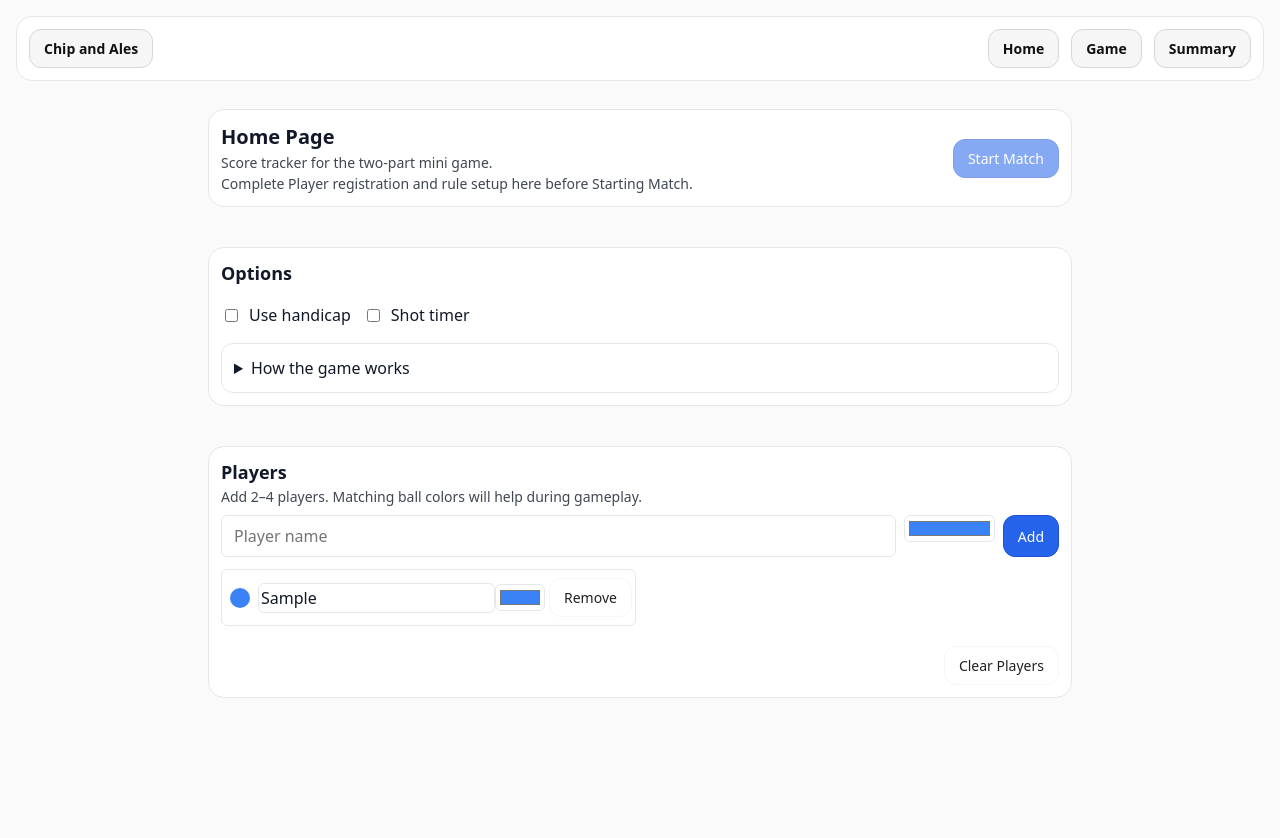
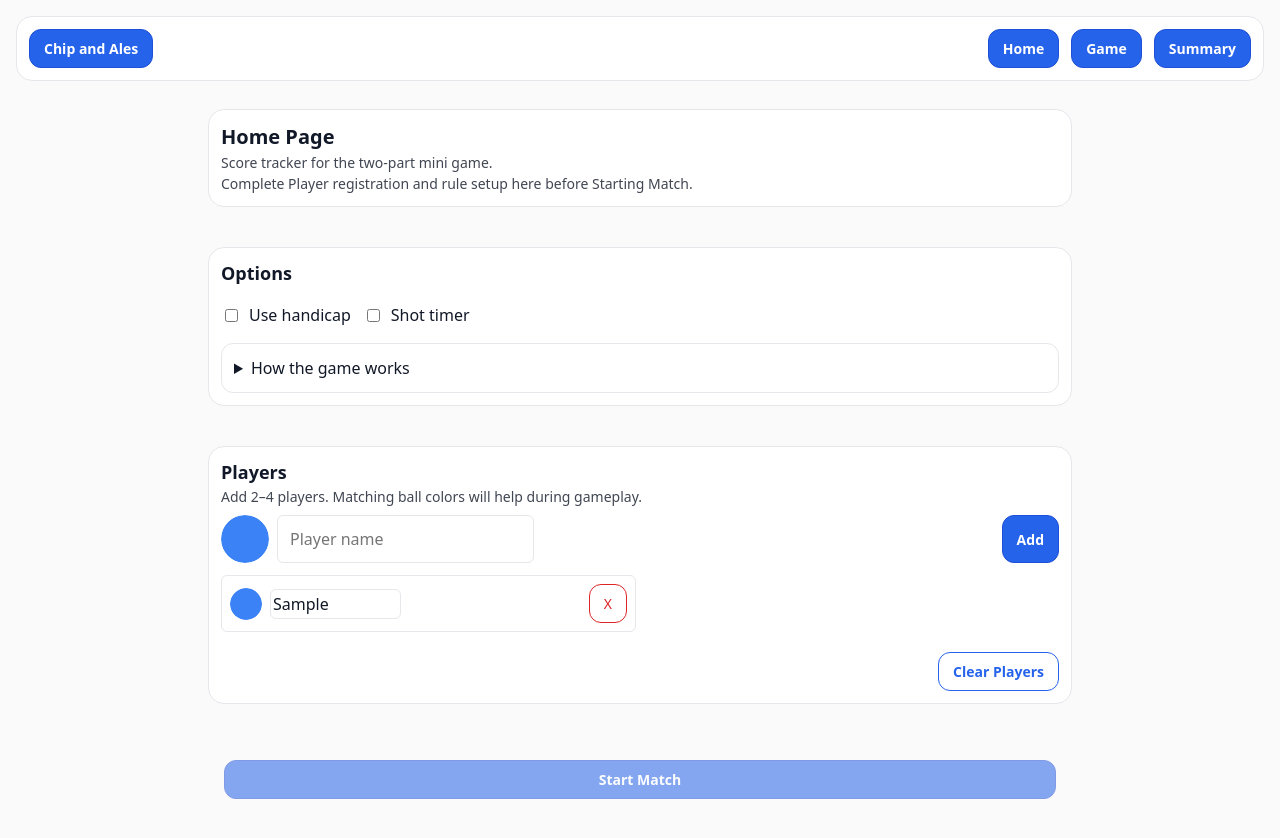
Before and after one commit to SakamotoWebDev/chip-and-ales, a React (Vite) app: page / in a window 1280 px wide. Both pictures are taken after typing "Sample" into the empty fields and a click on the button "Add". Shown: the top 838 px of the page. Before the commit the page ends 800 px from the top, so only its background shows below. Built offline with nearby package versions, Linux system fonts and the light colour scheme.

Commit message:
updated App.tsx to include BrowserRouter basename for GP support, updated package.json to include 404 page fallback, updated vite.config.ts to include base and build information, improved UI styling and layouts, corrected idle page stall during game phase changes

```diff
--- a/src/components/common/button.tsx
+++ b/src/components/common/button.tsx
@@ -4,11 +4,13 @@ import { ButtonHTMLAttributes, ReactNode } from 'react'
 type ButtonVariant = 'solid' | 'outline' | 'ghost'
 type ButtonTone = 'neutral' | 'primary' | 'success' | 'danger'
 type ButtonSize = 'sm' | 'md' | 'lg'
+type ButtonFont = 'xsm' | 'sm' | 'md' | 'lg' | 'xlg'
 
 export interface ButtonProps extends ButtonHTMLAttributes<HTMLButtonElement> {
   variant?: ButtonVariant
   tone?: ButtonTone
   size?: ButtonSize
+  weight?: ButtonFont
   fullWidth?: boolean
   loading?: boolean
   iconLeft?: ReactNode
@@ -28,10 +30,19 @@ const sizePad: Record<ButtonSize, { px: number; py: number; fs: number; br: numb
   lg: { px: 18, py: 12, fs: 16, br: 14 },
 }
 
+const fontWeights: Record<ButtonFont, number> = {
+  xsm: 300,
+  sm: 500,
+  md: 700,
+  lg: 900,
+  xlg: 1100,
+}
+
 export default function Button({
   variant = 'solid',
-  tone = 'neutral',
+  tone = 'primary',
   size = 'md',
+  weight = 'md',
   fullWidth,
   loading,
   iconLeft,
@@ -43,6 +54,7 @@ export default function Button({
 }: ButtonProps) {
   const c = toneColors[tone]
   const s = sizePad[size]
+  const fw = fontWeights[weight]
 
   const baseStyle: React.CSSProperties = {
     display: 'inline-flex',
@@ -51,6 +63,7 @@ export default function Button({
     gap: 8,
     padding: `${s.py}px ${s.px}px`,
     fontSize: s.fs,
+    fontWeight: fw,
     borderRadius: s.br,
     borderWidth: 1,
     borderStyle: 'solid',
--- a/src/features/minigame/gameDashboard.tsx
+++ b/src/features/minigame/gameDashboard.tsx
@@ -1,4 +1,3 @@
-// /src/features/minigame/gameDashboard.tsx
 import { JSXElementConstructor, Key, ReactElement, ReactNode, ReactPortal, useMemo, useState } from 'react'
 import { useRootStore } from '../../store/createStore'
 import StartLocationPicker from './startLocationPicker'
@@ -8,11 +7,10 @@ import PuttingController from '../putting/puttingController'
 import EndRoundSummary from './endRoundSummary'
 import GameResult from './gameResult'
 import { PlayerId, RoundRecord } from '../../types/domain'
-import { NavLink } from 'react-router-dom'
+import { NavLink, useNavigate } from 'react-router-dom'
 import Button from '@/components/common/button'
 
  type Phase =
-  | 'idle'
   | 'startLocation'
   | 'orderConfirm'
   | 'chipping'
@@ -32,12 +30,19 @@ export default function GameDashboard() {
   const resetScores = useRootStore(s => s.resetScores)
   const resetRounds = useRootStore(s => s.resetRounds)
 
-  const [phase, setPhase] = useState<Phase>('idle')
+  const [phase, setPhase] = useState<Phase>('startLocation')
   const [startLocation, setStartLocation] = useState('')
   const [closestWinnerId, setClosestWinnerId] = useState<PlayerId | undefined>(undefined)
   const [pendingRoundId, setPendingRoundId] = useState<string>('')
   const [lastRound, setLastRound] = useState<RoundRecord | null>(null)
   const [matchWinnerId, setMatchWinnerId] = useState<PlayerId | undefined>(undefined)
+
+  const navigate = useNavigate()
+  const matchWinnerName = useMemo(() => {
+    if (!matchWinnerId) return undefined
+    const p = players.find(pp => pp.playerId === matchWinnerId)
+    return p?.name
+  }, [matchWinnerId, players])
 
     // From ChippingController → proceed to Putting
   const handleChippingComplete = (args: { roundId: string; closestWinnerId?: PlayerId }) => {
@@ -89,7 +94,6 @@ export default function GameDashboard() {
       return
     }
     initializeScores(players.map(p => p.playerId))
-    startMatch()
     setPhase('startLocation')
   }
 
@@ -97,7 +101,7 @@ export default function GameDashboard() {
     endMatch()
     resetScores()
     resetRounds()
-    setPhase('idle')
+    setPhase('startLocation')
     setStartLocation('')
     setClosestWinnerId(undefined)
     setPendingRoundId('')
@@ -114,20 +118,10 @@ export default function GameDashboard() {
             {matchInProgress ? `Round ${currentRound}` : 'No active match'} · Players: {players.length}
           </div>
         </div>
-        <div className="flex gap-2">
-          {!matchInProgress ? (
-            <Button className="rounded-xl border px-4 py-2 hover:opacity-80 active:scale-[0.98]" onClick={handleStartMatch}>
-              Start Match
-            </Button>
-          ) : (
-            <Button className="rounded-xl border px-4 py-2 hover:opacity-80 active:scale-[0.98]" onClick={handleCancelMatch}>
-              End Match
-            </Button>
-          )}
-        </div>
+        <></>
       </div>
 
-      <div style={{ paddingBottom: 168 }}>
+      <div style={{ paddingBottom: 120 }}>
 
       {/* Quick scoreboard */}
       {matchInProgress && (
@@ -149,7 +143,7 @@ export default function GameDashboard() {
       </div>
       {matchInProgress && scoringUI && (
         <div className="bottom_panel">
-          <div className="max-w-5xl mx-auto p-3">
+          <div className="max-w-3xl mx-auto p-3">
             {scoringUI}
           </div>
         </div>
@@ -157,14 +151,8 @@ export default function GameDashboard() {
 
 
       {/* Phase router */}
-      <div className="bottom_panel">
-        {!matchInProgress && (
-        <div className="rounded-2xl border p-3 text-sm opacity-80">
-{/*}          Add players (2–4) in setup, then click <em>Start Match</em>. */}
-        </div>
-      )}
-
-      {matchInProgress && phase === 'startLocation' && (
+      <div>
+        {phase === 'startLocation' && (
         <StartLocationPicker
           previousWinnerName={lastRoundWinnerName}
           onConfirm={(loc) => {
@@ -174,8 +162,9 @@ export default function GameDashboard() {
         />
       )}
 
-      {matchInProgress && phase === 'orderConfirm' && (
-        <PlayerOrderConfirm onConfirm={() => setPhase('chipping')} />
+      {phase === 'orderConfirm' && (
+        <PlayerOrderConfirm
+        onConfirm={() => {startMatch(), setPhase('chipping') }} />
       )}
 
       {matchInProgress && phase === 'endRound' && lastRound && (
@@ -190,10 +179,44 @@ export default function GameDashboard() {
         />
       )}
 
-      {matchInProgress && phase === 'result' && matchWinnerId && (
-        <GameResult
-          winnerId={matchWinnerId}
-          onStartNewMatch={() => {
+      { phase === 'result' && matchWinnerId && (
+        <div className="rounded-2xl border p-3 sm:p-4">
+          <div className="w-full max-w-2xl rounded-2xl border bg-white dark:bg-neutral-900 p-6 space-y-4">
+            <div className="flex items-center justify-between">
+              <h2 className="text-xl font-semibold">Match Complete</h2>
+              <span className="text-xs opacity-60">Rounds played: {currentRound}</span>
+            </div>
+
+            <div className="rounded-xl border p-3">
+              <div className="text-sm font-semibold">Winner</div>
+              <div className="mt-1 text-2xl font-bold">{matchWinnerName ?? '—'}</div>
+            </div>
+
+            <div className="rounded-xl border p-3">
+              <div className="text-sm font-semibold mb-2">Final Scores</div>
+              <div className="grid grid-cols-1 sm:grid-cols-2 gap-2">
+                {[...scores].sort((a, b) => b.total - a.total).map((s) => {
+                  const p = players.find(pl => pl.playerId === s.playerId)
+                  return (
+                    <div key={s.playerId as string} className="flex items-center justify-between rounded-lg border p-2">
+                      <span className="font-medium">{p?.name ?? 'Unknown'}</span>
+                      <span className="text-lg tabular-nums">{s.total}</span>
+                    </div>
+                  )
+                })}
+              </div>
+            </div>
+
+            <div className="flex justify-end gap-2">
+              <Button
+                className="rounded-xl border px-4 py-2 hover:opacity-80 active:scale-[0.98]"
+                onClick={() => navigate('/summary')}
+              >
+                View Summary
+              </Button>
+              <Button
+                className="rounded-xl border px-4 py-2 hover:opacity-80 active:scale-[0.98]"
+                onClick={() => {
                   // Keep players; clear scores/rounds and start again
                   resetScores()
                   resetRounds()
@@ -205,9 +228,27 @@ export default function GameDashboard() {
                   setPendingRoundId('')
                   setPhase('startLocation')
                 }}
-        />
+              >
+                Start New Match
+              </Button>
+            </div>
+          </div>
+        </div>
       )}
     </div>
+      <footer className="max-w-4xl mx-auto space-y-10 p-4">
+        {matchInProgress && (
+          <Button
+            className="rounded-xl border px-4 py-2 hover:opacity-80 active:scale-[0.98] w-full"
+            variant='outline'
+            tone='danger'
+            weight='md'
+            onClick={handleCancelMatch}
+          >
+            End Match
+          </Button>
+        )}
+      </footer>
     </div>
   )
 }
--- a/src/features/minigame/playerOrderConfirm.tsx
+++ b/src/features/minigame/playerOrderConfirm.tsx
@@ -25,6 +25,10 @@ export default function PlayerOrderConfirm({ onConfirm }: { onConfirm: () => voi
             style={{ display: 'flex' , justifyContent: 'flex-end' }}>
         <Button
           className="rounded-xl border px-4 py-2 hover:opacity-80 active:scale-[0.98]"
+          variant='solid'
+          tone='primary'
+          size='md'
+          weight='md'
           onClick={onConfirm}
         >
           Looks good — Start Chipping
--- a/src/features/minigame/startLocationPicker.tsx
+++ b/src/features/minigame/startLocationPicker.tsx
@@ -27,6 +27,10 @@ export default function StartLocationPicker({ previousWinnerName, onConfirm }: P
       <div className="mt-3 flex gap-2"
             style={{ display: 'flex' , justifyContent: 'flex-end' }}>
         <Button
+          variant='solid'
+          tone='primary'
+          size='md'
+          weight='md'
           onClick={() => onConfirm(value.trim() || 'unspecified')}
         >
           Confirm & Continue
--- a/src/features/setup/playerSetup.tsx
+++ b/src/features/setup/playerSetup.tsx
@@ -32,21 +32,26 @@ export default function PlayerSetup({ showHandicap = false }: Props) {
   return (
     <Card title="Players" subtitle="Add 2–4 players. Matching ball colors will help during gameplay.">
       <div className="space-y-3">
-        <div className="flex flex-col gap-2 sm:flex-row">
+        <div className="flex flex-row gap-2 sm:flex-row w-full">
           <input
-            className="rounded-md border px-3 py-2 w-full"
+            className="color-circle"
+            type="color"
+            value={color}
+            onChange={(e) => setColor(e.target.value)}
+            title="Player color"
+
+            style={{ width: 48, height: 48 }}
+          />
+          <input
+            className="rounded-md border px-3 py-2 w-flex"
             placeholder="Player name"
             value={name}
             onChange={(e) => setName(e.target.value)}
           />
-          <input
-            className="rounded-md border py-20 w-28"
-            type="color"
-            value={color}
-            onChange={(e) => setColor(e.target.value)}
-            title="Player color"
-          />
-          <Button tone="primary" onClick={onAdd}>
+          <Button
+          tone="primary"
+          className='ml-auto'
+          onClick={onAdd}>
             Add
             </Button>
         </div>
@@ -54,24 +59,22 @@ export default function PlayerSetup({ showHandicap = false }: Props) {
         <div className="grid grid-cols-1 gap-2 sm:grid-cols-2">
           {players.map(p => (
             <div key={p.playerId} className="flex items-center justify-between rounded-md border p-2">
-              <div className="flex items-center gap-2">
-                <span aria-hidden
-                    style={{ width: 20, height: 20, borderRadius: 9999, background: p.color }} />
+              <div className="flex items-center gap-2 w-full">
                 <input
-                  className="rounded-md border px-0.5 py-0.5"
-                  value={p.name}
-                  onChange={(e) => updatePlayer({ ...p, name: e.target.value })}
-                />
-              </div>
-
-              <div className="flex items-center gap-1">
-                <input
-                  className="rounded-md border px-0 py-0 w-18"
+                  className="color-circle"
                   type="color"
                   value={p.color}
                   onChange={(e) => updatePlayer({ ...p, color: e.target.value })}
                   title="Color"
+                  style={{ width: 32, height: 32 }}
                 />
+                <input
+                  className="rounded-md border px-0.5 py-0.5 w-third"
+                  value={p.name}
+                  onChange={(e) => updatePlayer({ ...p, name: e.target.value })}
+                />
+
+
                 {showHandicap && (
                   <div className="flex items-center gap-1">
                     <span className="text-xs opacity-70">HCP</span>
@@ -82,11 +85,19 @@ export default function PlayerSetup({ showHandicap = false }: Props) {
                       min={-10}
                       max={10}
                       step={1}
-                      style={{ width: 72 }}
+                      style={{ width: 64 }}
                     />
                   </div>
                 )}
-                <Button variant="outline" onClick={() => removePlayer(p.playerId)}>Remove</Button>
+                <Button
+                variant='outline'
+                weight="xlg"
+                tone= "danger"
+                className= "ml-auto"
+                onClick={() => removePlayer(p.playerId)}
+                >
+                  X
+                  </Button>
               </div>
             </div>
           ))}
@@ -95,7 +106,12 @@ export default function PlayerSetup({ showHandicap = false }: Props) {
         {players.length > 0 && (
           <div className="pt-2"
                 style={{ display: 'flex' , justifyContent: 'flex-end' }}>
-            <Button variant="outline" onClick={resetPlayers}>Clear Players</Button>
+            <Button
+            variant="outline"
+            onClick={resetPlayers}
+            >
+              Clear Players
+              </Button>
           </div>
         )}
       </div>
--- a/src/pages/homePage.tsx
+++ b/src/pages/homePage.tsx
@@ -24,6 +24,10 @@ export default function HomePage() {
   // timer
   const shotClock = useRootStore((s: RootState) => s.shotClock)
   const setShotClock = useRootStore((s: RootState) => s.setShotClock)
+  // scoring / rounds
+  const initializeScores = useRootStore(s => s.initializeScores)
+  const resetScores = useRootStore(s => s.resetScores)
+  const resetRounds = useRootStore(s => s.resetRounds)
   // local new player
   const [name, setName] = useState('')
   const [color, setColor] = useState('#3b82f6') // default blue
@@ -44,27 +48,23 @@ export default function HomePage() {
 
   return (
     <div className="max-w-4xl mx-auto space-y-10 p-4">
-      <header className="flex items-center justify-between rounded-2xl border p-3">
-        <div>
-          <div className="text-xl font-semibold justify-end">Home Page</div>
-          <div className="text-sm opacity-80">Score tracker for the two-part mini game.</div>
-          <div className="text-sm opacity-80">Complete Player registration and rule setup here before Starting Match.</div>
-        </div>
-        <Button disabled={!canStart} tone="primary" onClick={()=> navigate('/game')}>Start Match</Button>
-      </header>
+      <header className="flex flex-wrap sm:flex-nowrap items-start justify-between gap-4 rounded-2xl border p-3">
+  <div className="flex-1 pr-6 min-w-[260px]">
+    <div className="text-xl font-semibold">Home Page</div>
+    <div className="text-sm opacity-80">Score tracker for the two-part mini game.</div>
+    <div className="text-sm opacity-80">Complete Player registration and rule setup here before Starting Match.</div>
+  </div>
+  <div className="shrink-0" />
+</header>
 
       {/* Rules / Options */}
       <section className="rounded-2xl border p-3 space-y-4">
         <div className="text-lg font-semibold">Options</div>
         <div className="flex items-center gap-3">
           <label className="flex items-center gap-2">
-            <input type="checkbox" checked={useHandicap} onChange={toggleHandicap} />
-            Use handicap
-          </label>
+            <input type="checkbox" checked={useHandicap} onChange={toggleHandicap} />Use handicap</label>
           <label className="flex items-center gap-2">
-            <input type="checkbox" checked={useShotTimer} onChange={toggleShotTimer} />
-            Shot timer
-          </label>
+            <input type="checkbox" checked={useShotTimer} onChange={toggleShotTimer} />Shot timer</label>
           {useShotTimer && (
             <div className="flex items-center gap-2">
               <span className="text-sm opacity-80">Seconds:</span>
@@ -107,14 +107,25 @@ export default function HomePage() {
 
       <PlayerSetup showHandicap={useHandicap} />
 
-      <footer className="flex justify-end">
- {/*       <Button
-        disabled={!canStart} tone="primary"
-        onClick={()=> navigate('/game')}
+      <footer className="max-w-4xl mx-auto space-y-10 p-4">
+        <Button
+          className= "w-full"
+          disabled={!canStart}
+          tone="primary"
+          onClick={() => {
+            if (!canStart) {
+              alert('Need 2–6 players before starting.')
+              return
+            }
+            // Prepare a fresh match session
+            resetScores()
+            resetRounds()
+            initializeScores(players.map(p => p.playerId))
+            navigate('/game')
+          }}
         >
           Start Match
-          </Button>
-          */}
+        </Button>
       </footer>
     </div>
   )
--- a/src/styles/index.css
+++ b/src/styles/index.css
@@ -104,6 +104,9 @@ textarea:focus-visible{
 
 /* Widths */
 .w-full{ width:100%; }
+.w-twothird{ width:66%; }
+.w-half{ width:50%; }
+.w-third{ width:33%; }
 .w-24{ width:6rem; }
 .w-28{ width:7rem; }
 .min-w-24{ min-width:6rem; }
@@ -127,7 +130,7 @@ textarea:focus-visible{
 
 /* Pseudo “variants” (hover:, active:, sm:, lg:) */
 [class~="hover:opacity-80"]:hover{ opacity:.8; }
-[class~="active:scale-[0.98]"]:active{ transform:scale(.98); }
+[class~="active:scale-[0.96]"]:active{ transform:scale(.98); }
 
 /* Responsive */
 @media (min-width:640px){
@@ -182,3 +185,19 @@ textarea:focus-visible{
   margin: 0 auto;
   padding: 12px 16px;
 }
+/* Perfect circular color inputs across browsers */
+.color-circle {
+  -webkit-appearance: none;
+  appearance: none;
+  border: none;
+  padding: 0;
+  border-radius: 9999px; /* fully rounded */
+  overflow: hidden;      /* clip inner swatch corners */
+  background: transparent;
+  cursor: pointer;
+  display: inline-block;
+}
+.color-circle::-webkit-color-swatch-wrapper { padding: 0; }
+.color-circle::-webkit-color-swatch { border: none; border-radius: 50%; }
+.color-circle::-moz-focus-inner { border: 0; padding: 0; }
+.color-circle::-moz-color-swatch { border: none; border-radius: 50%; }
```
Lines whose indentation alone changed are shown as unchanged.
